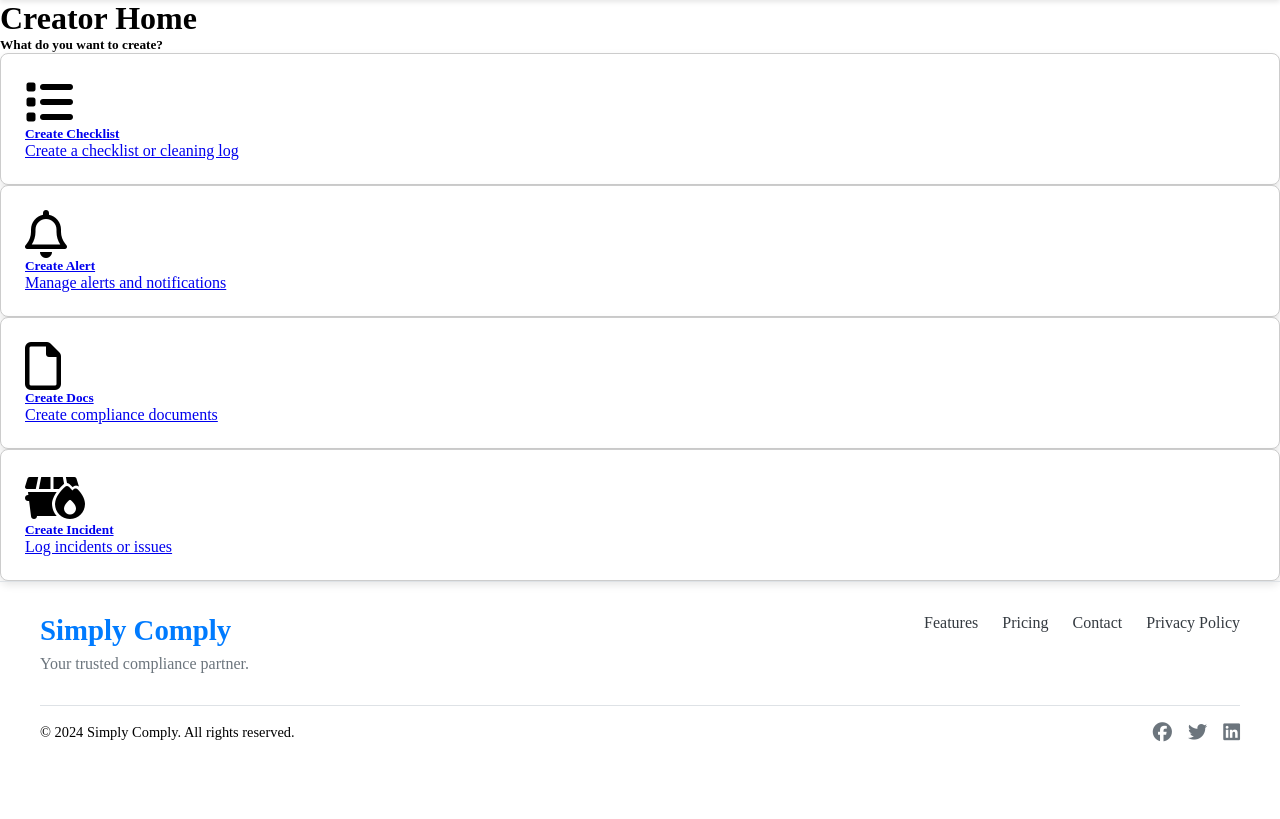
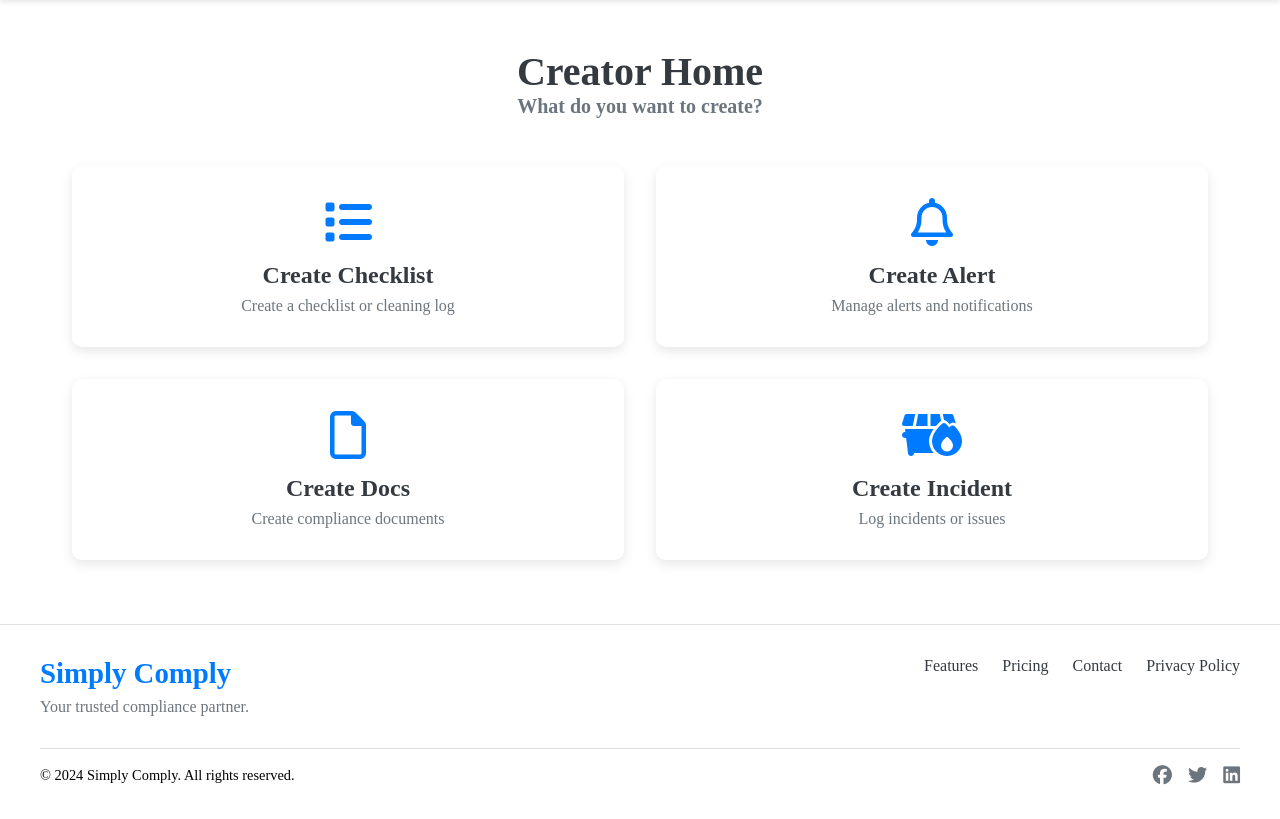
Before and after one commit to joshdean97/simplycomply, a Flask app: page /create/ in a window 1280 px wide. Shown: the part 75-894 px from the top of the page. Before the commit the page ends 817 px from the top, so only its background shows below. Run offline with Flask 3, Linux system fonts and the light colour scheme; the visitor is signed in with stand-in values (Sample User, id 1); data that the repository does not hold is empty.

Commit message:
add styling for create home

```diff
--- /dev/null
+++ b/core/static/styles/app/create.scss
@@ -0,0 +1,98 @@
+// Create Home
+// Variables for consistency
+$primary-color: #007bff;
+$secondary-color: #6c757d;
+$light-color: #f8f9fa;
+$dark-color: #343a40;
+$white-color: #ffffff;
+$gray-color: #6c757d;
+$font-family: 'Segoe UI', Tahoma, Geneva, Verdana, sans-serif;
+
+// Main container styling
+.create-container {
+    max-width: 1200px;
+    margin: 2rem auto;
+    padding: 1rem;
+    text-align: center;
+    min-height: calc(100vh - 21rem); // 16rem is the combined height of the header and footer
+}
+
+// Header styling
+.create-header {
+    margin-bottom: 2rem;
+
+    .page-title {
+        font-size: 2.5rem;
+        font-weight: bold;
+        color: $dark-color;
+    }
+
+    .subtitle {
+        font-size: 1.25rem;
+        color: $gray-color;
+    }
+}
+
+// Grid layout for the creation cards
+.create-grid {
+    display: grid;
+    grid-template-columns: repeat(2, 1fr);
+    gap: 2rem;
+    padding: 1rem;
+}
+
+// Card styling
+.create-card {
+    background-color: $white-color;
+    border-radius: 10px;
+    padding: 2rem 1.5rem;
+    box-shadow: 0 4px 12px rgba(0, 0, 0, 0.1);
+    transition: transform 0.3s ease, box-shadow 0.3s ease;
+    text-align: center;
+
+    &:hover {
+        transform: translateY(-8px);
+        box-shadow: 0 6px 16px rgba(0, 0, 0, 0.15);
+    }
+
+    .card-icon {
+        color: $primary-color;
+        margin-bottom: 1rem;
+    }
+
+    .card-link {
+        text-decoration: none;
+        color: $dark-color;
+
+        h5 {
+            font-size: 1.5rem;
+            margin-bottom: 0.5rem;
+            font-weight: bold;
+        }
+
+        p {
+            font-size: 1rem;
+            color: $gray-color;
+        }
+
+        &:hover h5,
+        &:hover p {
+            color: $primary-color;
+        }
+    }
+}
+
+// Responsive design adjustments
+@media (max-width: 768px) {
+    .create-header .page-title {
+        font-size: 2rem;
+    }
+
+    .create-card {
+        padding: 1.5rem 1rem;
+    }
+
+    .create-grid {
+        grid-template-columns: 1fr;
+    }
+}
--- a/core/static/styles/index.css
+++ b/core/static/styles/index.css
@@ -1690,6 +1690,78 @@ nav ul a.active {
   background-color: rgb(0, 98.4, 204);
 }
 
+.create-container {
+  max-width: 1200px;
+  margin: 2rem auto;
+  padding: 1rem;
+  text-align: center;
+  min-height: calc(100vh - 21rem);
+}
+
+.create-header {
+  margin-bottom: 2rem;
+}
+.create-header .page-title {
+  font-size: 2.5rem;
+  font-weight: bold;
+  color: #343a40;
+}
+.create-header .subtitle {
+  font-size: 1.25rem;
+  color: #6c757d;
+}
+
+.create-grid {
+  display: grid;
+  grid-template-columns: repeat(2, 1fr);
+  gap: 2rem;
+  padding: 1rem;
+}
+
+.create-card {
+  background-color: #ffffff;
+  border-radius: 10px;
+  padding: 2rem 1.5rem;
+  box-shadow: 0 4px 12px rgba(0, 0, 0, 0.1);
+  transition: transform 0.3s ease, box-shadow 0.3s ease;
+  text-align: center;
+}
+.create-card:hover {
+  transform: translateY(-8px);
+  box-shadow: 0 6px 16px rgba(0, 0, 0, 0.15);
+}
+.create-card .card-icon {
+  color: #007bff;
+  margin-bottom: 1rem;
+}
+.create-card .card-link {
+  text-decoration: none;
+  color: #343a40;
+}
+.create-card .card-link h5 {
+  font-size: 1.5rem;
+  margin-bottom: 0.5rem;
+  font-weight: bold;
+}
+.create-card .card-link p {
+  font-size: 1rem;
+  color: #6c757d;
+}
+.create-card .card-link:hover h5, .create-card .card-link:hover p {
+  color: #007bff;
+}
+
+@media (max-width: 768px) {
+  .create-header .page-title {
+    font-size: 2rem;
+  }
+  .create-card {
+    padding: 1.5rem 1rem;
+  }
+  .create-grid {
+    grid-template-columns: 1fr;
+  }
+}
 * {
   box-sizing: border-box;
   margin: 0;
--- a/core/static/styles/index.scss
+++ b/core/static/styles/index.scss
@@ -13,6 +13,7 @@
 @import 'app/admin';
 @import 'app/profile.scss';
 @import 'app/upload.scss';
+@import 'app/create.scss';
 
 * {
     box-sizing: border-box;
--- a/core/templates/create/create.html
+++ b/core/templates/create/create.html
@@ -2,79 +2,57 @@
 
 {% block title %}Create Home{% endblock %}
 
+{% block content %}
+<div class="create-container">
+    <div class="create-header">
+        <h1 class="page-title">Creator Home</h1>
+        <h5 class="subtitle">What do you want to create?</h5>
+    </div>
 
-{% block content %}
+    <div class="create-grid">
+        <!-- Create Checklist Card -->
+        <div class="create-card">
+            <div class="card-icon">
+                <i class="fa-solid fa-list fa-3x"></i>
+            </div>
+            <a href="{{ url_for('create.create_checklist') }}" class="card-link">
+                <h5>Create Checklist</h5>
+                <p>Create a checklist or cleaning log</p>
+            </a>
+        </div>
 
+        <!-- Create Alert Card -->
+        <div class="create-card">
+            <div class="card-icon">
+                <i class="fa-regular fa-bell fa-3x"></i>
+            </div>
+            <a href="{{ url_for('create.create_alerts') }}" class="card-link">
+                <h5>Create Alert</h5>
+                <p>Manage alerts and notifications</p>
+            </a>
+        </div>
 
-    <div class="container py-5">
-        <div class="mb-4">
-            <h1>Creator Home</h1>
+        <!-- Create Docs Card -->
+        <div class="create-card">
+            <div class="card-icon">
+                <i class="fa-regular fa-file fa-3x"></i>
+            </div>
+            <a href="{{ url_for('create.create_docs') }}" class="card-link">
+                <h5>Create Docs</h5>
+                <p>Create compliance documents</p>
+            </a>
+        </div>
 
-            <h5>What do you want to create?<h5>
-        </div>
-        <div class="row row-cols-1 row-cols-sm-2 row-cols-lg-2 text-center align-items-center justify-content-center">
-
-            <!-- Create Checklist Card -->
-            <div class="col d-flex">
-                <div class="card shadow-sm h-100 w-100 mb-4">
-                    <div class="card-body d-flex flex-column justify-content-center align-items-center">
-                        <div class="icon mb-3 text-primary">
-                            <i class="fa-solid fa-list fa-3x"></i>
-                        </div>
-                        <a href="{{ url_for('create.create_checklist') }}" class="stretched-link text-decoration-none">
-                            <h5 class="card-title fw-bold">Create Checklist</h5>
-                            <p class="card-text text-muted">Create a checklist or cleaning log</p>
-                        </a>
-                    </div>
-                </div>
+        <!-- Create Incident Card -->
+        <div class="create-card">
+            <div class="card-icon">
+                <i class="fa-solid fa-dumpster-fire fa-3x"></i>
             </div>
-
-            <!-- Create Alert Card -->
-            <div class="col d-flex">
-                <div class="card shadow-sm h-100 w-100 mb-4">
-                    <div class="card-body d-flex flex-column justify-content-center align-items-center">
-                        <div class="icon mb-3 text-warning">
-                            <i class="fa-regular fa-bell fa-3x"></i>
-                        </div>
-                        <a href="{{ url_for('create.create_alerts') }}" class="stretched-link text-decoration-none">
-                            <h5 class="card-title fw-bold">Create Alert</h5>
-                            <p class="card-text text-muted">Manage alerts and notifications</p>
-                        </a>
-                    </div>
-                </div>
-            </div>
-
-            <!-- Create Docs Card -->
-            <div class="col d-flex">
-                <div class="card shadow-sm h-100 w-100">
-                    <div class="card-body d-flex flex-column justify-content-center align-items-center">
-                        <div class="icon mb-3 text-info">
-                            <i class="fa-regular fa-file fa-3x"></i>
-                        </div>
-                        <a href="{{ url_for('create.create_docs') }}" class="stretched-link text-decoration-none">
-                            <h5 class="card-title fw-bold">Create Docs</h5>
-                            <p class="card-text text-muted">Create compliance documents</p>
-                        </a>
-                    </div>
-                </div>
-            </div>
-
-            <!-- Create Incident Card -->
-            <div class="col d-flex">
-                <div class="card shadow-sm h-100 w-100">
-                    <div class="card-body d-flex flex-column justify-content-center align-items-center">
-                        <div class="icon mb-3 text-danger">
-                            <i class="fa-solid fa-dumpster-fire fa-3x"></i>
-                        </div>
-                        <a href="{{ url_for('create.create_incident') }}" class="stretched-link text-decoration-none">
-                            <h5 class="card-title fw-bold">Create Incident</h5>
-                            <p class="card-text text-muted">Log incidents or issues</p>
-                        </a>
-                    </div>
-                </div>
-            </div>
-
+            <a href="{{ url_for('create.create_incident') }}" class="card-link">
+                <h5>Create Incident</h5>
+                <p>Log incidents or issues</p>
+            </a>
         </div>
     </div>
-
+</div>
 {% endblock %}
```
Also changed, not shown: 1 other file.
